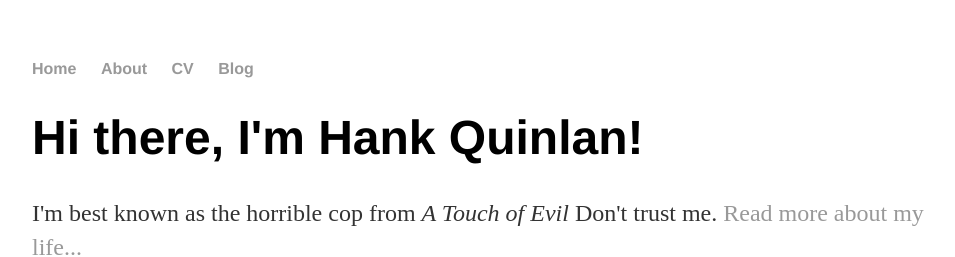
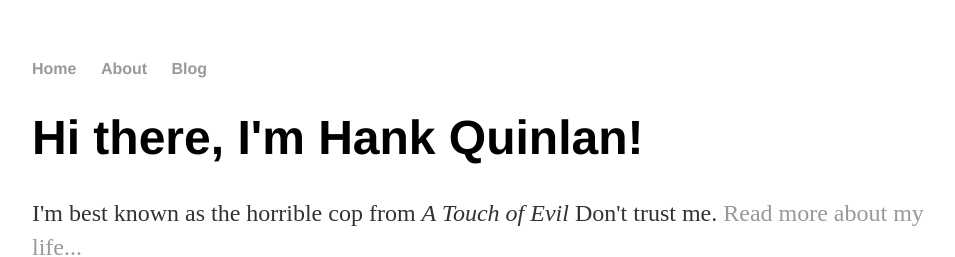
Before and after one commit to world-L/world-L.github.io, a Jekyll site: the page built from index.html, in a window 1280 px wide. Shown: the top 257 px of the page, without its empty margins (160-1115 px from the left). Built offline with Jekyll 4.4.1, drawn with Linux system fonts in a browser that asks for light colours.

Commit message:
Update default.html
css link change

```diff
--- a/_layouts/default.html
+++ b/_layouts/default.html
@@ -3,14 +3,13 @@
 		<head>
 			<title>{{ page.title }}</title>
 			<!-- link to main stylesheet -->
-			<link rel="stylesheet" type="text/css" href="/css/main.css">
+			<link rel="stylesheet" type="text/css" href="../css/main.css">
 		</head>
 		<body>
 			<nav>
 	    		<ul>
 	        		<li><a href="/">Home</a></li>
 		        	<li><a href="/about">About</a></li>
-	        		<li><a href="/cv">CV</a></li>
 	        		<li><a href="/blog">Blog</a></li>
 	    		</ul>
 			</nav>
```
